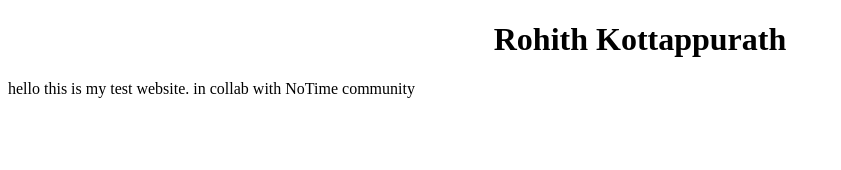
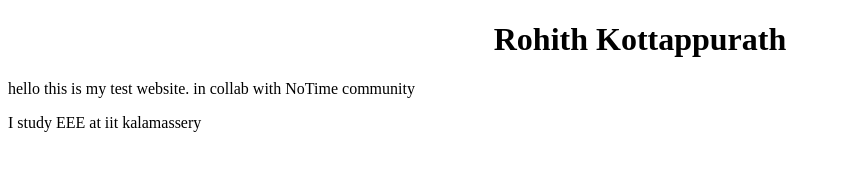
Before and after one commit to rohithk-1/gitTest, a plain HTML site: page index.html in a window 1280 px wide. Shown: the whole page, without its empty margins (0-841 px from the left). Drawn offline with Linux system fonts and the light colour scheme.

Commit message:
iit kalamassery

```diff
--- a/index.html
+++ b/index.html
@@ -8,5 +8,6 @@
 <body>
     <center><h1>Rohith Kottappurath</h1></center>
     <P> hello this is my test website. in collab with NoTime community</P>
+    <p>I study EEE at iit kalamassery</p>
 </body>
 </html>
```
